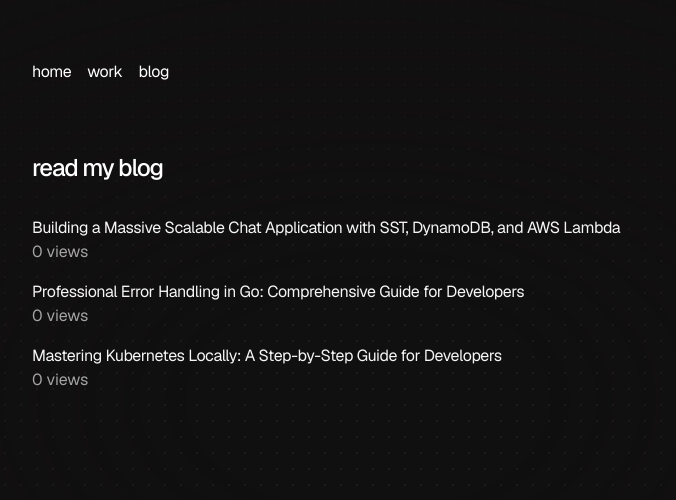
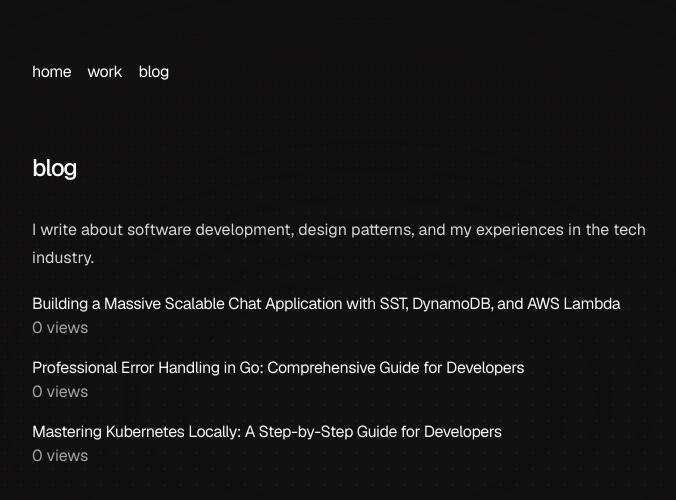
Before and after one commit to galfrevn/tech, a Next.js app: page /blog in a window 1280 px wide. Shown: the top 500 px of the page, without its empty margins (272-948 px from the left). Built offline with nearby package versions, Linux system fonts and the light colour scheme; no server answers; the database is empty.

Commit message:
Adding appearance animations

```diff
--- a/app/blog/page.tsx
+++ b/app/blog/page.tsx
@@ -1,9 +1,8 @@
+import { AnimatedSection, AnimatedItem } from '@/components/animated-section';
+import { blogContentSorter, executeBlogContentFetch } from '@/lib/database/mapping/blog';
 import Link from 'next/link';
 import { Suspense } from 'react';
-
 import { Counter, CounterSkeleton } from '@/components/ui/counter';
-
-import { blogContentSorter, executeBlogContentFetch } from '@/lib/database/mapping/blog';
 import { executeViewCountFetch } from '@/lib/database/mapping/views';
 
 export const metadata = {
@@ -15,24 +14,36 @@ export default function BlogPage() {
   const content = blogContentSorter(executeBlogContentFetch());
 
   return (
-    <section>
-      <h1 className='font-medium text-2xl mb-8 tracking-tighter'>read my blog</h1>
+    <AnimatedSection>
+      <AnimatedItem>
+        <h1 className='font-medium text-2xl mb-8 tracking-tighter'>blog</h1>
+      </AnimatedItem>
+
+      <AnimatedItem className='prose prose-neutral dark:prose-invert'>
+        <p className='mb-8'>
+          I write about software development, design patterns, and my experiences in the tech industry.
+        </p>
+      </AnimatedItem>
+
       {content.map((post) => (
-        <Link key={post.slug} className='flex flex-col space-y-1 mb-4' href={`/blog/${post.slug}`}>
+        <AnimatedItem key={post.slug}>
+          <Link className='flex flex-col space-y-1 mb-4' href={`/blog/${post.slug}`}>
             <div className='w-full flex flex-col'>
-            <p className='text-neutral-900 dark:text-neutral-100 tracking-tight'>{post.metadata.title}</p>
+              <p className='text-neutral-900 dark:text-neutral-100 tracking-tight'>
+                {post.metadata.title}
+              </p>
               <Suspense fallback={<CounterSkeleton />}>
                 <Views slug={post.slug} />
               </Suspense>
             </div>
           </Link>
+        </AnimatedItem>
       ))}
-    </section>
+    </AnimatedSection>
   );
 }
 
 async function Views({ slug }: { slug: string }) {
   const views = await executeViewCountFetch();
-
   return <Counter allViews={views} slug={slug} />;
 }
--- a/app/layout.tsx
+++ b/app/layout.tsx
@@ -11,7 +11,7 @@ import { MainNavigation } from '@/components/navigation';
 import { Analytics } from '@vercel/analytics/react';
 
 export const metadata: Metadata = {
-  title: 'Valentín Galfré | Senior Software Engineer',
+  title: 'Valentín Galfré Hub',
   description:
     'Senior Software Engineer specialized in React, TypeScript and AWS. Personal portfolio and blog about software development, technology and professional experiences.',
   keywords: [
--- a/app/page.tsx
+++ b/app/page.tsx
@@ -1,6 +1,5 @@
 import Link from 'next/link';
 import Image from 'next/image';
-
 import { Suspense } from 'react';
 
 import { executeViewCountFetch } from '@/lib/database/mapping/views';
@@ -11,6 +10,7 @@ import { Badge, BadgeProps } from '@/components/ui/badge';
 import { Counter, CounterSkeleton } from '@/components/ui/counter';
 import { cn } from '@/lib/utils';
 import { Donut } from '@/components/ui/donut';
+import { AnimatedSection, AnimatedItem } from '@/components/animated-section';
 
 interface SecondaryBadgeProps extends BadgeProps {}
 function SecondaryBadge({ children, ...props }: SecondaryBadgeProps) {
@@ -25,14 +25,16 @@ export default function Home() {
   const content = blogContentSorter(executeBlogContentFetch(), 3);
 
   return (
-    <section>
+    <AnimatedSection>
+      <AnimatedItem>
         <Image src='/images/avatar.webp' alt='Valentín Galfré' width={72} height={72} className='rounded-full mb-8' />
+      </AnimatedItem>
 
-      <div className='flex items-center gap-4 mb-8'>
+      <AnimatedItem className='flex items-center gap-4 mb-8'>
         <h1 className='text-2xl font-medium tracking-tighter'>hey, I&apos;m Valentín Galfré</h1>
-      </div>
+      </AnimatedItem>
 
-      <span className='prose prose-neutral dark:prose-invert'>
+      <AnimatedItem className='prose prose-neutral dark:prose-invert'>
         I&apos;m a Senior Software Engineer at
         <span>
           <SecondaryBadge>
@@ -54,14 +56,16 @@ export default function Home() {
         </SecondaryBadge>
         to power seamless and efficient applications. My work reflects a passion for technology, design, and creating
         exceptional user experiences.
-      </span>
+      </AnimatedItem>
 
-      <div className='flex space-x-2 items-center mt-8 mb-8'>
+      <AnimatedItem className='flex space-x-2 items-center mt-8 mb-8'>
         <Icons.blogs stroke={1} />
         <h3>Latest blog entries</h3>
-      </div>
+      </AnimatedItem>
+
       {content.map((post) => (
-        <Link key={post.slug} className='flex flex-col space-y-1 mb-4' href={`/blog/${post.slug}`}>
+        <AnimatedItem key={post.slug}>
+          <Link className='flex flex-col space-y-1 mb-4' href={`/blog/${post.slug}`}>
             <div className='w-full flex flex-col'>
               <p className='text-neutral-900 dark:text-neutral-100 tracking-tight'>{post.metadata.title}</p>
               <Suspense fallback={<CounterSkeleton />}>
@@ -69,13 +73,16 @@ export default function Home() {
               </Suspense>
             </div>
           </Link>
+        </AnimatedItem>
       ))}
-      <p className='prose prose-neutral dark:prose-invert my-8'>
+
+      <AnimatedItem className='prose prose-neutral dark:prose-invert my-8'>
         Throughout my career, I&apos;ve worked on various impactful projects, constantly exploring new tools and
         techniques to refine my skills. Whether it&apos;s developing scalable systems or solving complex problems,
         I&apos;m committed to delivering high-quality solutions that meet user and business needs.
-      </p>
-      <span className='prose prose-neutral dark:prose-invert mt-8'>
+      </AnimatedItem>
+
+      <AnimatedItem className='prose prose-neutral dark:prose-invert mt-8'>
         Beyond coding, I enjoy traveling, hiking, and capturing moments through photography with my
         <span>
           <SecondaryBadge className='mr-0 ml-1 translate-y-0.5'>
@@ -85,17 +92,16 @@ export default function Home() {
         I document my journey through personal projects and writing, sharing insights into the technologies I&apos;m
         working with, and how I&apos;m evolving in my career. My work reflects a deep curiosity for innovation, a focus
         on simplicity, and a drive for continuous improvement.
-      </span>
+      </AnimatedItem>
 
-      <div className='-mt-[40px] -mb-[160px] flex items-center justify-center w-full'>
+      <AnimatedItem className='-mt-[40px] -mb-[160px] flex items-center justify-center w-full'>
         <Donut />
-      </div>
-    </section>
+      </AnimatedItem>
+    </AnimatedSection>
   );
 }
 
 async function Views({ slug }: { slug: string }) {
   const views = await executeViewCountFetch();
-
   return <Counter allViews={views} slug={slug} />;
 }
--- a/app/work/page.tsx
+++ b/app/work/page.tsx
@@ -1,31 +1,30 @@
 import type { Metadata } from 'next';
-import Link from 'next/link';
-import { Tweet } from 'react-tweet';
+import { AnimatedSection, AnimatedItem } from '@/components/animated-section';
 
 export const metadata: Metadata = {
   title: 'Work',
   description: 'A summary of my work and contributions.',
 };
 
-async function Stars() {
-  let res = await fetch('https://api.github.com/repos/vercel/next.js');
-  let json = await res.json();
-  let count = Math.round(json.stargazers_count / 1000);
-  return `${count}k stars`;
-}
-
 export default function WorkPage() {
   return (
-    <section>
-      <h1 className='font-medium text-2xl mb-8 tracking-tighter'>my work</h1>
-      <div className='prose prose-neutral dark:prose-invert'>
+    <AnimatedSection>
+      <AnimatedItem>
+        <h1 className='font-medium text-2xl mb-8 tracking-tighter'>my work</h1>
+      </AnimatedItem>
+
+      <AnimatedItem className='prose prose-neutral dark:prose-invert'>
         <p>
           Passionate about crafting high-quality software and mentoring developers, while building impactful digital
           solutions. Here&apos;s a summary of my work so far.
         </p>
+      </AnimatedItem>
 
+      <AnimatedItem>
         <hr className='my-6 border-neutral-100 dark:border-neutral-800' />
+      </AnimatedItem>
 
+      <AnimatedItem className='prose prose-neutral dark:prose-invert'>
         <h2 className='font-medium text-xl mb-1 tracking-tighter'>Mercado Libre</h2>
         <p className='text-neutral-600 dark:text-neutral-400 text-sm'>Senior Software Engineer, April 2024 – Present</p>
         <p>
@@ -33,8 +32,13 @@ export default function WorkPage() {
           experience. I ensure code quality, mentor junior developers, and implement cutting-edge technologies to keep
           the platform competitive.
         </p>
+      </AnimatedItem>
+
+      <AnimatedItem>
         <hr className='my-6 border-neutral-100 dark:border-neutral-800' />
+      </AnimatedItem>
 
+      <AnimatedItem className='prose prose-neutral dark:prose-invert'>
         <h2 className='font-medium text-xl mb-1 tracking-tighter'>Crombie</h2>
         <p className='text-neutral-600 dark:text-neutral-400 text-sm'>
           Software Technical Leader, April 2023 – April 2024
@@ -59,16 +63,26 @@ export default function WorkPage() {
           Focused on front-end development, creating visually appealing and efficient web interfaces. Contributed to
           reusable components and improved application stability by 60%.
         </p>
+      </AnimatedItem>
+
+      <AnimatedItem>
         <hr className='my-6 border-neutral-100 dark:border-neutral-800' />
+      </AnimatedItem>
 
+      <AnimatedItem className='prose prose-neutral dark:prose-invert'>
         <h2 className='font-medium text-xl mb-1 tracking-tighter'>Sublytics</h2>
         <p className='text-neutral-600 dark:text-neutral-400 text-sm'>Software Engineer, November 2022 – April 2023</p>
         <p>
           Collaborated remotely with a global team to develop high-quality applications. Designed and implemented
           real-time APIs with AWS and enhanced software architecture, achieving over 80% test coverage.
         </p>
+      </AnimatedItem>
+
+      <AnimatedItem>
         <hr className='my-6 border-neutral-100 dark:border-neutral-800' />
+      </AnimatedItem>
 
+      <AnimatedItem className='prose prose-neutral dark:prose-invert'>
         <h2 className='font-medium text-xl mb-1 tracking-tighter'>Freelancer</h2>
         <p className='text-neutral-600 dark:text-neutral-400 text-sm'>Software Engineer, December 2020 – July 2021</p>
         <p>
@@ -76,7 +90,7 @@ export default function WorkPage() {
           businesses establish a strong online presence. Delivered tailored solutions and ensured high-quality project
           execution.
         </p>
-      </div>
-    </section>
+      </AnimatedItem>
+    </AnimatedSection>
   );
 }
--- /dev/null
+++ b/components/animated-section.tsx
@@ -0,0 +1,48 @@
+'use client';
+
+import { motion } from 'framer-motion';
+import { PropsWithChildren } from 'react';
+
+const fadeInUp = {
+  initial: {
+    y: 10,
+    opacity: 0
+  },
+  animate: {
+    y: 0,
+    opacity: 1
+  },
+  transition: {
+    duration: 0.4,
+    ease: [0.21, 0.47, 0.32, 0.98]
+  }
+};
+
+const stagger = {
+  animate: {
+    transition: {
+      staggerChildren: 0.08
+    }
+  }
+};
+
+export function AnimatedSection({ children }: PropsWithChildren) {
+  return (
+    <motion.section
+      initial="initial"
+      animate="animate"
+      variants={stagger}
+    >
+      {children}
+    </motion.section>
+  );
+}
+
+export function AnimatedItem({ children, className }: PropsWithChildren<{ className?: string }>) {
+  return (
+    // @ts-ignore
+    <motion.div variants={fadeInUp} className={className}>
+      {children}
+    </motion.div>
+  );
+}
```
Lines whose indentation alone changed are shown as unchanged.
